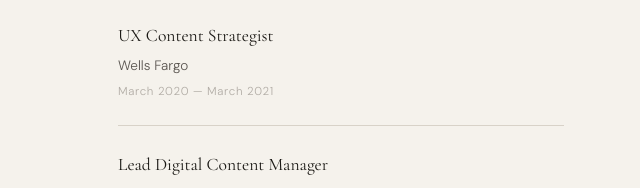
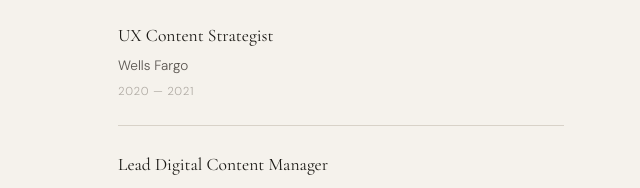
Before and after one commit to rdrewj/content-strategy-portfolio, a plain HTML site: page index.html in a window 1280 px wide. Shown: the part 3588-3776 px from the top of the page, 36-676 px from the left. Drawn offline with nearby package versions, Linux system fonts and the light colour scheme.

Commit message:
Remove months from Wells Fargo date range
Co-Authored-By: Claude Sonnet 4.6 <noreply@anthropic.com>

```diff
--- a/index.html
+++ b/index.html
@@ -834,7 +834,7 @@
         <div class="resume-item">
           <p class="resume-role">UX Content Strategist</p>
           <p class="resume-org">Wells Fargo</p>
-          <p class="resume-dates">March 2020 — March 2021</p>
+          <p class="resume-dates">2020 — 2021</p>
         </div>
         <div class="resume-item">
           <p class="resume-role">Lead Digital Content Manager</p>
```
